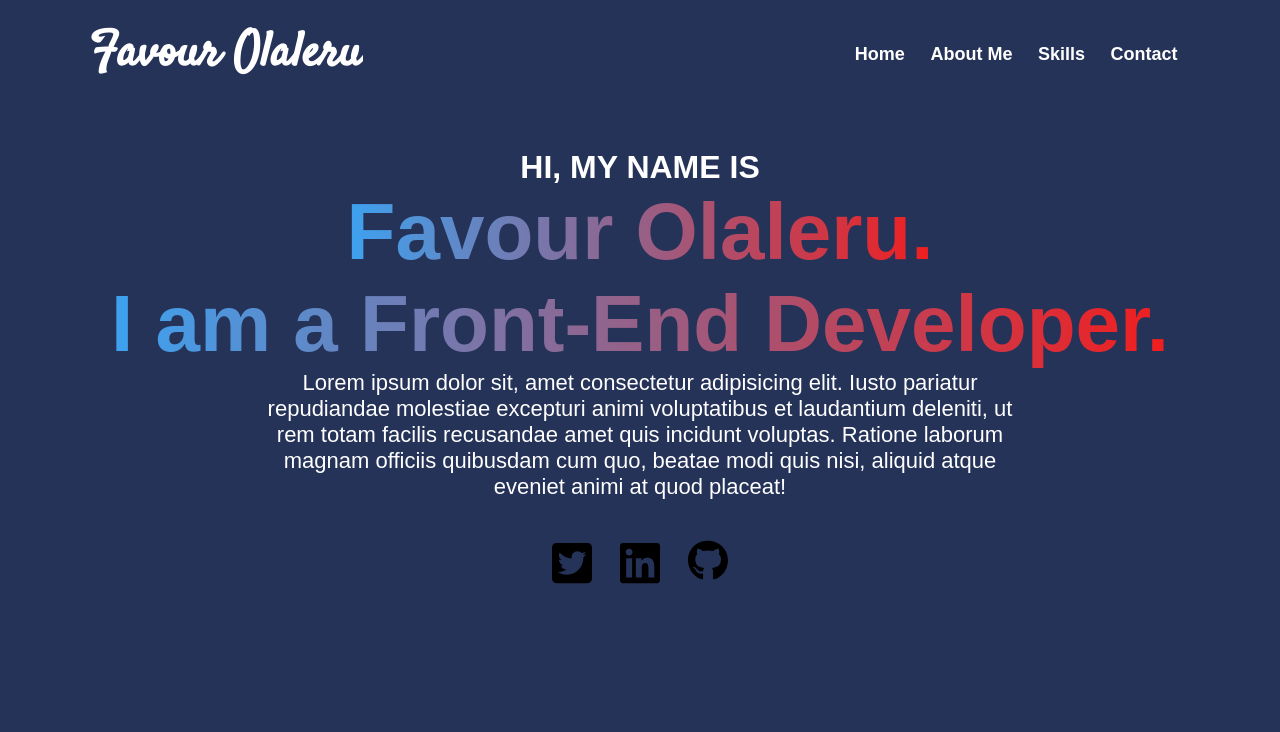
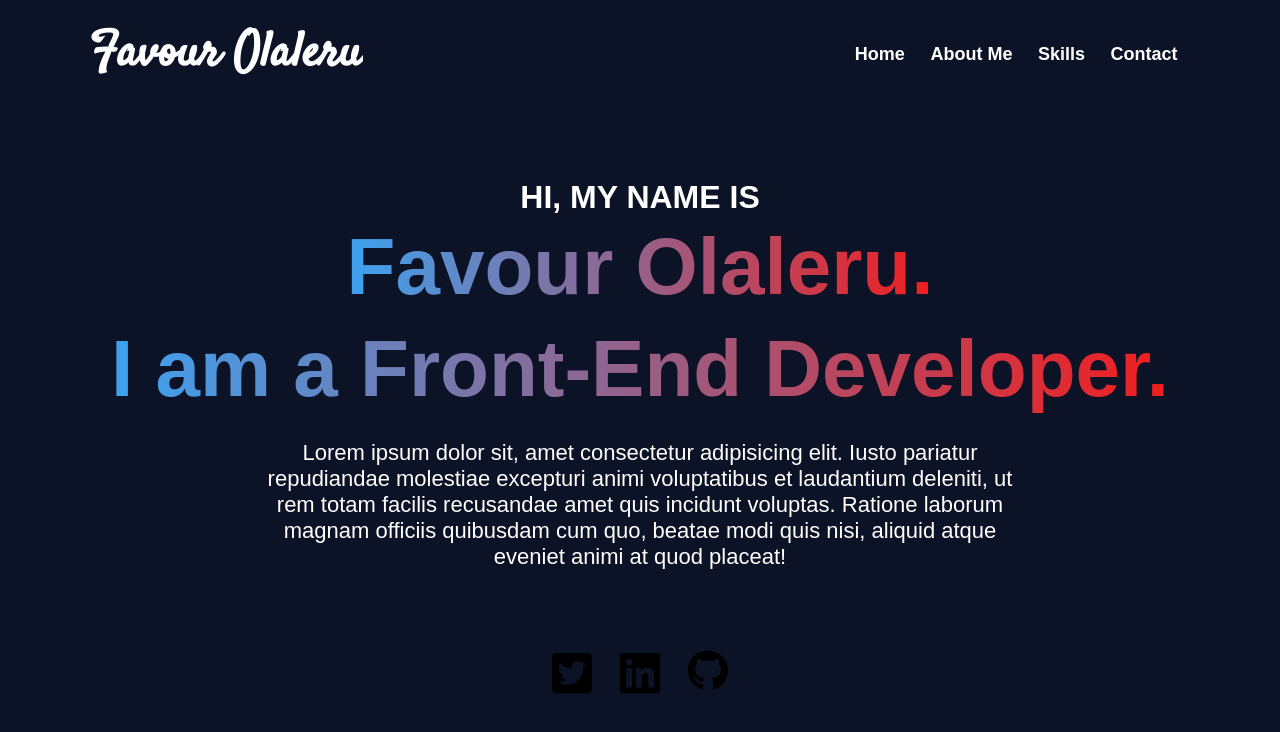
Before and after one commit to NTiger07/portfolio-react, a React (Create React App) app: page / in a window 1280 px wide. Shown: the top 732 px of the page. Built offline with nearby package versions, Linux system fonts and the light colour scheme.

Commit message:
Hero Styling done

```diff
--- a/src/components/Hero.css
+++ b/src/components/Hero.css
@@ -1,11 +1,11 @@
 .hero_section {
   height: 100vh;
-  background-color: #263359;
+  background-color: #0c1327;
   padding-left: 7vw;
   padding-right: 7vw;
 }
 .hero_section-content {
-  padding-top: 40px;
+  padding-top: 70px;
   padding-bottom: 40px;
   display: flex;
   flex-direction: column;
@@ -18,17 +18,23 @@
   -webkit-text-fill-color: transparent;
   font-size: 5rem;
   font-weight: 900;
+  padding-bottom: 5px;
+  padding-top: 5px;
 }
 .hero_section-content p {
   text-align: center;
   font-size: 22px;
   width: 70%;
+  padding-bottom: 20px;
+  padding-top: 20px;
 }
 .hero_section-links {
   display: flex;
   justify-content: space-around;
   padding-left: 35vw;
   padding-right: 35vw;
+  padding-bottom: 20px;
+  padding-top: 20px;
 }
 .hero_section-links img {
   width: 40px;
--- a/src/components/Navbar.css
+++ b/src/components/Navbar.css
@@ -1,6 +1,6 @@
 @import url("https://fonts.googleapis.com/css2?family=Satisfy&display=swap");
 .navbar_container {
-  background-color: #263359;
+  background-color: #0c1327;
   padding-top: 2.5vh;
   padding-bottom: 2.5vh;
   display: flex;
```
